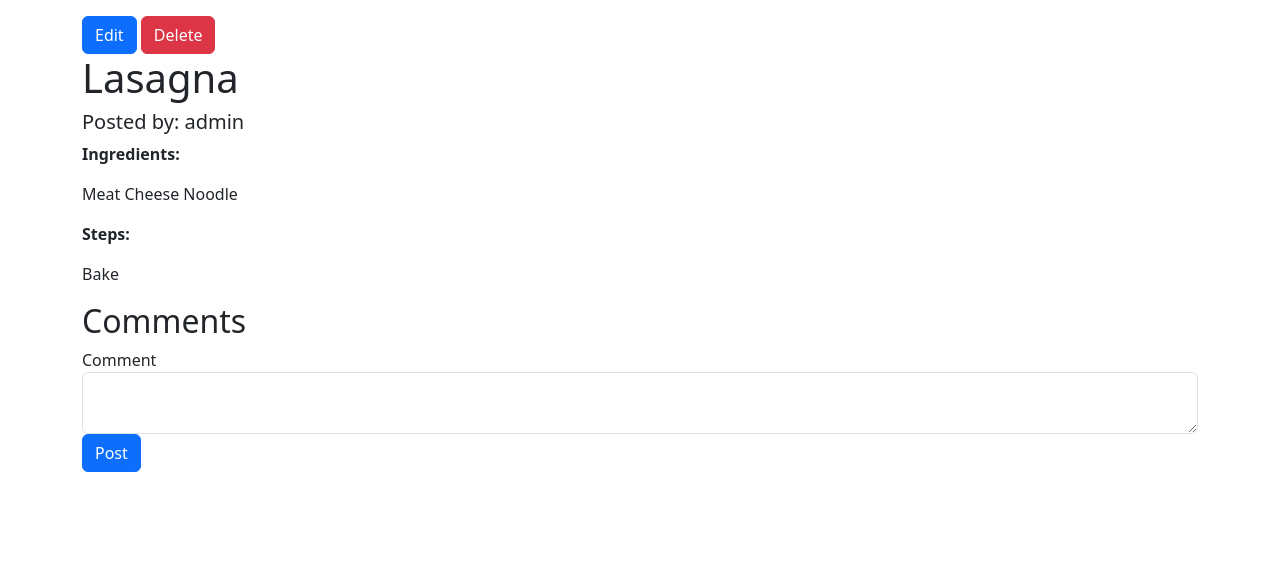
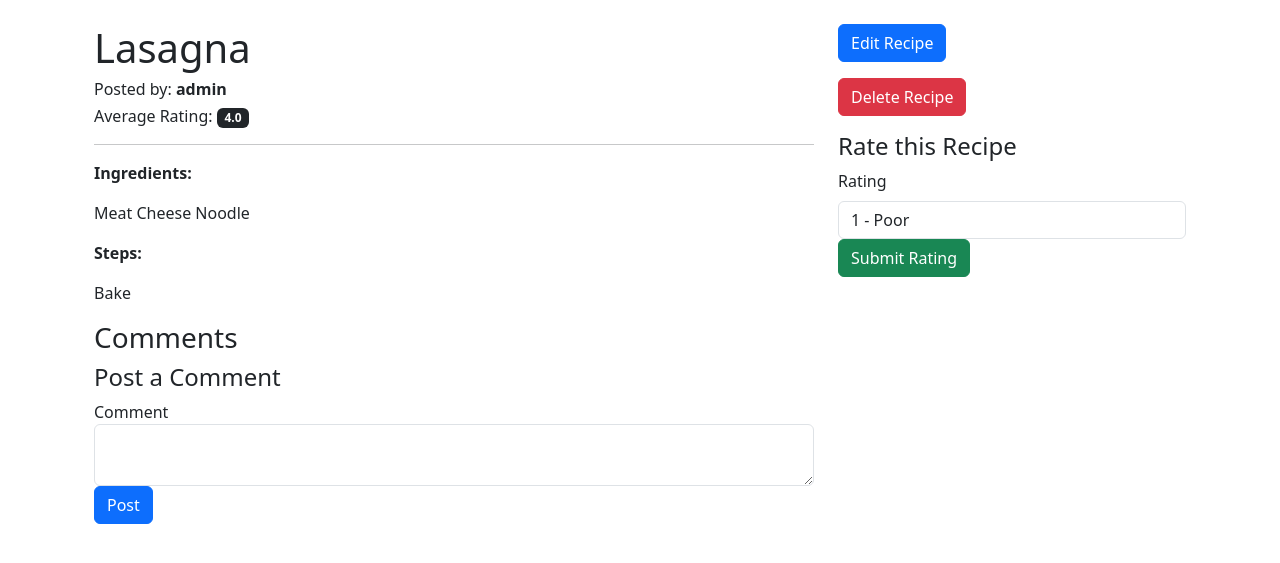
Before and after one commit to nick-neely/Recipe-Realm, a Flask app: page /recipe/2 in a window 1280 px wide. Shown: the part 56-619 px from the top of the page. Run offline with Flask 3, Linux system fonts and the light colour scheme; a user stored in the database is signed in; some libraries are stand-ins or nearby versions.

Commit message:
Implemented a rating system

```diff
--- a/app.py
+++ b/app.py
@@ -6,8 +6,8 @@ from flask import Flask, abort, render_template, url_for, flash, redirect, reque
 from flask_migrate import Migrate
 from flask_bcrypt import Bcrypt
 from flask_login import LoginManager, login_user, logout_user, login_required, current_user
-from forms import RegistrationForm, LoginForm, RecipeForm, CommentForm, ProfileForm
-from models import db, User, Recipe, Comment
+from forms import RegistrationForm, LoginForm, RecipeForm, CommentForm, ProfileForm, RatingForm
+from models import db, User, Recipe, Comment, Rating
 
 def save_picture(form_picture):
     # Create a random hex for our picture filename to avoid any naming conflicts
@@ -50,15 +50,25 @@ migrate = Migrate(app, db)
 def load_user(user_id):
     return User.query.get(int(user_id))
 
+@app.route('/')
+@login_required
+def home():
+    # Fetch all recipes
+    recipes = Recipe.query.all()
 
-@app.route('/')
-def home():
-    query = request.args.get('query')
-    if query:
-        recipes = Recipe.query.filter(Recipe.title.contains(query) | Recipe.ingredients.contains(query)).all()
-    else:
-        recipes = Recipe.query.all()
-    return render_template('home.html', recipes=recipes)
+    # Dictionary to store average ratings for each recipe by its ID
+    avg_ratings = {}
+
+    # Calculate average rating for each recipe
+    for recipe in recipes:
+        ratings = [rating.value for rating in recipe.ratings]
+        if ratings:
+            avg_ratings[recipe.id] = sum(ratings) / len(ratings)
+        else:
+            avg_ratings[recipe.id] = None
+
+    return render_template('home.html', recipes=recipes, avg_ratings=avg_ratings)
+
 
 
 @app.route('/add_recipe', methods=['GET', 'POST'])
@@ -114,15 +124,49 @@ def delete_recipe(recipe_id):
 @app.route('/recipe/<int:recipe_id>', methods=['GET', 'POST'])
 def recipe_detail(recipe_id):
     recipe = Recipe.query.get_or_404(recipe_id)
-    form = CommentForm()
-    if form.validate_on_submit():
-        comment = Comment(content=form.content.data, recipe_id=recipe.id, user_id=current_user.id)
+    form = CommentForm()  # Existing comment form
+    rate_form = RatingForm()  # New rating form
+
+    # Handle comment submission (existing logic)
+    if form.validate_on_submit() and current_user.is_authenticated:
+        comment = Comment(content=form.content.data, user_id=current_user.id, recipe_id=recipe_id)
         db.session.add(comment)
         db.session.commit()
         flash('Your comment has been posted!', 'success')
         return redirect(url_for('recipe_detail', recipe_id=recipe.id))
+
+    # Handle rating submission
+    if rate_form.validate_on_submit() and current_user.is_authenticated:
+        rating = Rating(value=rate_form.rating_value.data, user_id=current_user.id, recipe_id=recipe_id)
+        db.session.add(rating)
+        db.session.commit()
+        flash('Thanks for rating!', 'success')
+        return redirect(url_for('recipe_detail', recipe_id=recipe.id))
+
+    # Fetching comments for the recipe (existing logic)
     comments = Comment.query.filter_by(recipe_id=recipe.id).order_by(Comment.timestamp.desc()).all()
-    return render_template('recipe_detail.html', title=recipe.title, recipe=recipe, form=form, comments=comments)
+
+    return render_template('recipe_detail.html', recipe=recipe, form=form, comments=comments, rate_form=rate_form)
+
+@app.route('/rate_recipe/<int:recipe_id>', methods=['POST'])
+@login_required
+def rate_recipe(recipe_id):
+    form = RatingForm()
+    if form.validate_on_submit():
+        existing_rating = Rating.query.filter_by(user_id=current_user.id, recipe_id=recipe_id).first()
+
+        if existing_rating:
+            # If a rating exists, update its value
+            existing_rating.value = form.rating_value.data
+        else:
+            # Else, create a new rating
+            rating = Rating(value=form.rating_value.data, user_id=current_user.id, recipe_id=recipe_id)
+            db.session.add(rating)
+
+        db.session.commit()
+        flash('Thanks for rating!', 'success')
+    return redirect(url_for('recipe_detail', recipe_id=recipe_id))
+
 
 
 @app.route("/register", methods=['GET', 'POST'])
--- a/forms.py
+++ b/forms.py
@@ -1,8 +1,9 @@
 from flask_wtf import FlaskForm
 from flask_wtf.file import FileAllowed
-from wtforms import StringField, TextAreaField, SubmitField, PasswordField, FileField
+from wtforms import StringField, TextAreaField, SubmitField, PasswordField, FileField, SelectField
 from wtforms.validators import DataRequired, Email, EqualTo, ValidationError, Length
-from models import User  # Updated import
+from models import User
+
 
 class RegistrationForm(FlaskForm):
     username = StringField('Username', validators=[DataRequired()])
@@ -42,3 +43,7 @@ class ProfileForm(FlaskForm):
     bio = TextAreaField('Bio', validators=[Length(max=500)])
     profile_picture = FileField('Update Profile Picture', validators=[FileAllowed(['jpg', 'png'])])
     submit = SubmitField('Update')
+
+class RatingForm(FlaskForm):
+    rating_value = SelectField('Rating', choices=[(1, '1 - Poor'), (2, '2 - Fair'), (3, '3 - Good'), (4, '4 - Very Good'), (5, '5 - Excellent')], coerce=int)
+    submit = SubmitField('Submit Rating')
--- a/templates/layout.html
+++ b/templates/layout.html
@@ -1,19 +1,33 @@
-<!doctype html>
+<!DOCTYPE html>
 <html lang="en">
   <head>
     <!-- Required meta tags -->
-    <meta charset="utf-8">
-    <meta name="viewport" content="width=device-width, initial-scale=1, shrink-to-fit=no">
+    <meta charset="utf-8" />
+    <meta
+      name="viewport"
+      content="width=device-width, initial-scale=1, shrink-to-fit=no"
+    />
 
     <!-- Bootstrap CSS -->
-    <link href="https://cdn.jsdelivr.net/npm/bootstrap@5.3.0/dist/css/bootstrap.min.css" rel="stylesheet">
+    <link
+      href="https://cdn.jsdelivr.net/npm/bootstrap@5.3.0/dist/css/bootstrap.min.css"
+      rel="stylesheet"
+    />
 
     <title>Recipe Realm</title>
   </head>
   <body>
     <nav class="navbar navbar-expand-lg navbar-light bg-light">
       <a class="navbar-brand" href="/">Recipe Realm</a>
-        <button class="navbar-toggler" type="button" data-toggle="collapse" data-target="#navbarNav" aria-controls="navbarNav" aria-expanded="false" aria-label="Toggle navigation">
+      <button
+        class="navbar-toggler"
+        type="button"
+        data-toggle="collapse"
+        data-target="#navbarNav"
+        aria-controls="navbarNav"
+        aria-expanded="false"
+        aria-label="Toggle navigation"
+      >
         <span class="navbar-toggler-icon"></span>
       </button>
       <div class="collapse navbar-collapse" id="navbarNav">
@@ -23,10 +37,15 @@
           </li>
           {% if current_user.is_authenticated %}
           <li class="nav-item">
-              <a class="nav-link" href="{{ url_for('add_recipe') }}">Add Recipe</a>
+            <a class="nav-link" href="{{ url_for('add_recipe') }}"
+              >Add Recipe</a
+            >
           </li>
           <li class="nav-item">
-                <a class="nav-link" href="{{ url_for('user_profile', username=current_user.username) }}">
+            <a
+              class="nav-link"
+              href="{{ url_for('user_profile', username=current_user.username) }}"
+            >
               {{ current_user.username }}
             </a>
           </li>
@@ -45,29 +64,31 @@
       </div>
     </nav>
 
-
-
     <div class="container mt-3">
-        {% with messages = get_flashed_messages(with_categories=true) %}
-          {% if messages %}
-            {% for category, message in messages %}
-              <div class="alert alert-{{ category }}">
-                {{ message }}
-              </div>
-            {% endfor %}
-          {% endif %}
-        {% endwith %}
+      {% with messages = get_flashed_messages(with_categories=true) %} {% if
+      messages %} {% for category, message in messages %}
+      <div class="alert alert-{{ category }}">{{ message }}</div>
+      {% endfor %} {% endif %} {% endwith %}
     </div>
 
-    <div class="container">
-      {% block content %}
-      {% endblock %}
-    </div>
+    <div class="container">{% block content %} {% endblock %}</div>
 
-    <!-- Optional JavaScript -->
     <!-- jQuery first, then Popper.js, then Bootstrap JS -->
-    <script src="https://code.jquery.com/jquery-3.5.1.slim.min.js"></script>
-    <script src="https://cdn.jsdelivr.net/npm/popper.js@1.16.1/dist/umd/popper.min.js"></script>
-    <script src="https://stackpath.bootstrapcdn.com/bootstrap/4.4.1/js/bootstrap.min.js"></script>
+    <script
+      src="https://cdnjs.cloudflare.com/ajax/libs/jquery/3.7.1/jquery.min.js"
+      integrity="sha512-v2CJ7UaYy4JwqLDIrZUI/4hqeoQieOmAZNXBeQyjo21dadnwR+8ZaIJVT8EE2iyI61OV8e6M8PP2/4hpQINQ/g=="
+      crossorigin="anonymous"
+      referrerpolicy="no-referrer"
+    ></script>
+    <script
+      src="https://cdn.jsdelivr.net/npm/@popperjs/core@2.11.8/dist/umd/popper.min.js"
+      integrity="sha384-I7E8VVD/ismYTF4hNIPjVp/Zjvgyol6VFvRkX/vR+Vc4jQkC+hVqc2pM8ODewa9r"
+      crossorigin="anonymous"
+    ></script>
+    <script
+      src="https://cdn.jsdelivr.net/npm/bootstrap@5.3.2/dist/js/bootstrap.min.js"
+      integrity="sha384-BBtl+eGJRgqQAUMxJ7pMwbEyER4l1g+O15P+16Ep7Q9Q+zqX6gSbd85u4mG4QzX+"
+      crossorigin="anonymous"
+    ></script>
   </body>
 </html>
--- a/templates/recipe_detail.html
+++ b/templates/recipe_detail.html
@@ -1,30 +1,31 @@
-{% extends "layout.html" %}
-
-
-{% block content %}
-  {% if current_user.is_authenticated and current_user.id == recipe.author_id %}
-    <a href="{{ url_for('edit_recipe', recipe_id=recipe.id) }}" class="btn btn-primary">Edit</a>
-    <form action="{{ url_for('delete_recipe', recipe_id=recipe.id) }}" method="POST" class="d-inline">
-      <button type="submit" class="btn btn-danger">Delete</button>
-    </form>
-  {% endif %}
-
+{% extends "layout.html" %} {% block content %}
+<div class="container mt-4">
+  <div class="row">
+    <div class="col-md-8">
       <h1>{{ recipe.title }}</h1>
-  <h5>Posted by: {{ recipe.author.username }}</h5>
+      <h6>Posted by: <strong>{{ recipe.author.username }}</strong></h6>
+      <h6>
+        Average Rating:
+        <span class="badge bg-dark">{{ recipe.average_rating }}</span>
+      </h6>
+      <hr />
       <p><strong>Ingredients:</strong></p>
       <p>{{ recipe.ingredients }}</p>
       <p><strong>Steps:</strong></p>
       <p>{{ recipe.steps }}</p>
 
-  <h2>Comments</h2>
+      <h3>Comments</h3>
       {% for comment in comments %}
-    <p>
+      <div class="card mb-3">
+        <div class="card-body">
           <strong>{{ comment.user.username }}:</strong> {{ comment.content }}
-      <small class="text-muted">{{ comment.timestamp.strftime('%Y-%m-%d %H:%M:%S') }}</small>
-    </p>
-  {% endfor %}
-
-  {% if current_user.is_authenticated %}
+        </div>
+        <div class="card-footer text-muted">
+          {{ comment.timestamp.strftime('%Y-%m-%d %H:%M:%S') }}
+        </div>
+      </div>
+      {% endfor %} {% if current_user.is_authenticated %}
+      <h4>Post a Comment</h4>
       <form method="POST">
         {{ form.hidden_tag() }}
         <div class="form-group">
@@ -33,6 +34,42 @@
         {{ form.submit(class="btn btn-primary") }}
       </form>
       {% else %}
-    <p>You must be logged in to post a comment.</p>
+      <div class="alert alert-info" role="alert">
+        You must be logged in to post a comment.
+      </div>
       {% endif %}
+    </div>
+
+    <div class="col-md-4">
+      {% if current_user.is_authenticated and current_user.id ==
+      recipe.author_id %}
+      <a
+        href="{{ url_for('edit_recipe', recipe_id=recipe.id) }}"
+        class="btn btn-primary mb-3"
+        >Edit Recipe</a
+      >
+      <form
+        action="{{ url_for('delete_recipe', recipe_id=recipe.id) }}"
+        method="POST"
+      >
+        <button type="submit" class="btn btn-danger mb-3">Delete Recipe</button>
+      </form>
+      {% endif %} {% if current_user.is_authenticated %}
+      <h4>Rate this Recipe</h4>
+      <form
+        method="POST"
+        action="{{ url_for('rate_recipe', recipe_id=recipe.id) }}"
+        class="mb-4"
+      >
+        {{ rate_form.hidden_tag() }}
+        <div class="form-group">
+          {{ rate_form.rating_value.label(class="form-label") }} {{
+          rate_form.rating_value(class="form-control") }}
+        </div>
+        {{ rate_form.submit(class="btn btn-success") }}
+      </form>
+      {% endif %}
+    </div>
+  </div>
+</div>
 {% endblock %}
```
Also changed, not shown: migrations/versions/05705f91cca7_added_rating_model.py (added, +50 -0 lines), migrations/versions/eb2b02048894_changed_ratings_to_allow_1_per_user.py (added, +32 -0 lines), models.py (+19 -0 lines), templates/home.html (+30 -6 lines), recipes.db. Lines whose indentation alone changed are shown as unchanged.
